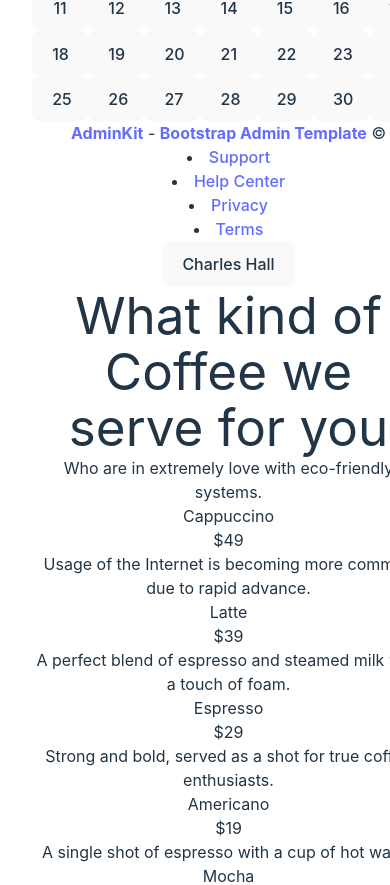
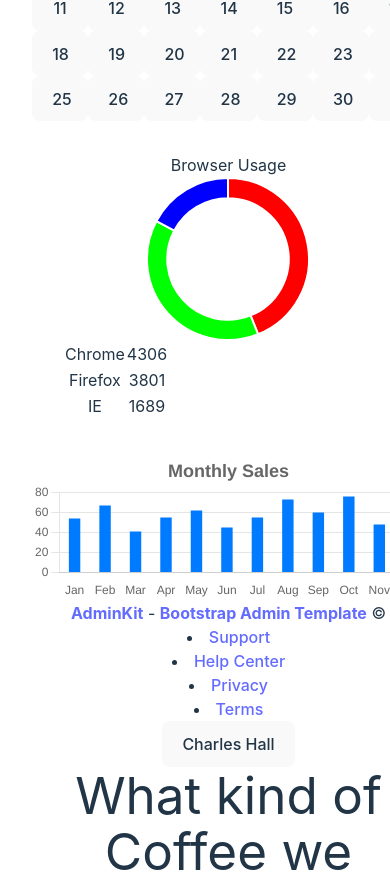
Before and after one commit to mkZ3R0/webdev-Assignment2, a React (Vite) app: page / in a window 390 px wide. Shown: the part 940-1825 px from the top of the page. Built offline with nearby package versions, Linux system fonts and the light colour scheme.

Commit message:
add react-chartjs-2 and make pie and bar chart

```diff
--- a/package.json
+++ b/package.json
@@ -13,6 +13,7 @@
     "chart.js": "^4.4.6",
     "react": "^18.3.1",
     "react-calendar": "^5.1.0",
+    "react-chartjs-2": "^5.2.0",
     "react-dom": "^18.3.1"
   },
   "devDependencies": {
--- a/src/App.jsx
+++ b/src/App.jsx
@@ -8,6 +8,8 @@ import FooterContainer from './components/FooterContainer'
 import Calendar from 'react-calendar'
 import DropdownMenu from './components/DropdownMenu'
 import CardContainer from './components/CardContainer'
+import PieChart from './components/PieChart'
+import BarChart from './components/BarChart'
 
 function App() {
   const [count, setCount] = useState(0)
@@ -20,6 +22,8 @@ function App() {
       <ProjectsTable />
       <MonthlySalesCard />
       <Calendar />
+      <PieChart />
+      <BarChart />
       <FooterContainer />
       <DropdownMenu />
       <CardContainer />
--- /dev/null
+++ b/src/components/BarChart.jsx
@@ -0,0 +1,62 @@
+import React from 'react';
+import { Bar } from 'react-chartjs-2';
+import { Chart as ChartJS, CategoryScale, LinearScale, BarElement, Title, Tooltip, Legend } from 'chart.js';
+
+ChartJS.register(CategoryScale, LinearScale, BarElement, Title, Tooltip, Legend);
+
+const BarChart = () => {
+  const data = {
+    labels: ["Jan", "Feb", "Mar", "Apr", "May", "Jun", "Jul", "Aug", "Sep", "Oct", "Nov", "Dec"],
+    datasets: [
+      {
+        label: "This year",
+        backgroundColor: "#007bff",
+        borderColor: "#007bff",
+        hoverBackgroundColor: "#007bff",
+        hoverBorderColor: "#007bff",
+        data: [54, 67, 41, 55, 62, 45, 55, 73, 60, 76, 48, 79],
+        barPercentage: 0.75,
+        categoryPercentage: 0.5,
+      },
+    ],
+  };
+
+
+  const options = {
+    responsive: true,
+    maintainAspectRatio: false,
+    plugins: {
+      legend: {
+        display: false,
+      },
+      title: {
+        display: true,
+        text: 'Monthly Sales',
+        font: {
+          size: 18,
+        },
+      },
+    },
+    scales: {
+      x: {
+        grid: {
+          display: false,
+        },
+      },
+      y: {
+        beginAtZero: true,
+        grid: {
+          color: '#e5e5e5',
+        },
+      },
+    },
+  };
+
+  return (
+    <div className="w-96 h-96 bg-white p-4 rounded-lg shadow-lg">
+      <Bar data={data} options={options} />
+    </div>
+  );
+};
+
+export default BarChart;
--- /dev/null
+++ b/src/components/PieChart.jsx
@@ -0,0 +1,75 @@
+import React from 'react';
+import { Doughnut } from 'react-chartjs-2';
+import { Chart, ArcElement, Tooltip, Legend } from 'chart.js';
+Chart.register(ArcElement, Tooltip, Legend);
+
+const PieChart = () => {
+  const data = {
+    labels: ['Chrome', 'Firefox', 'IE'],
+    datasets: [
+      {
+        data: [4306, 3801, 1689],
+        backgroundColor: ['#FF0000', '#00FF00', '#0000FF'],
+        hoverBackgroundColor: ['#e60000', '#00cc00', '#0000cc'],
+        borderWidth: 2,
+        borderColor: '#fff',
+        hoverBorderColor: '#fff',
+        cutout: '75%',
+      },
+    ],
+  };
+
+  const options = {
+    responsive: true,
+    plugins: {
+      tooltip: {
+        callbacks: {
+          label: function (tooltipItem) {
+            return `${tooltipItem.label}: ${tooltipItem.raw}`;
+          },
+        },
+      },
+      legend: {
+        display: false,
+      },
+    },
+    aspectRatio: 2,
+  };
+
+  return (
+    <div className="col-12 col-md-6 col-xxl-3 d-flex order-2 order-xxl-3">
+      <div className="card flex-fill w-80 bg-white shadow-md rounded-lg">
+        <div className="card-header p-4">
+          <h5 className="card-title mb-0 text-lg font-bold text-gray-800">Browser Usage</h5>
+        </div>
+        <div className="card-body d-flex p-4">
+          <div className="align-self-center w-full">
+            <div className="py-3 flex justify-center">
+              <div className="max-w-xs">
+                <Doughnut data={data} options={options} />
+              </div>
+            </div>
+            <table className="table mb-0 w-full text-sm border-separate border-spacing-y-2">
+              <tbody>
+                <tr className="border-b border-gray-300">
+                  <td className="font-medium text-gray-700 text-base">Chrome</td>
+                  <td className="text-right text-gray-700 text-base">4306</td>
+                </tr>
+                <tr className="border-b border-gray-300">
+                  <td className="font-medium text-gray-700 text-base">Firefox</td>
+                  <td className="text-right text-gray-700 text-base">3801</td>
+                </tr>
+                <tr className="border-b border-gray-300">
+                  <td className="font-medium text-gray-700 text-base">IE</td>
+                  <td className="text-right text-gray-700 text-base">1689</td>
+                </tr>
+              </tbody>
+            </table>
+          </div>
+        </div>
+      </div>
+    </div>
+  );
+};
+
+export default PieChart;
```
Also changed, not shown: 1 other file (tests, documents, lock files or other folders).
